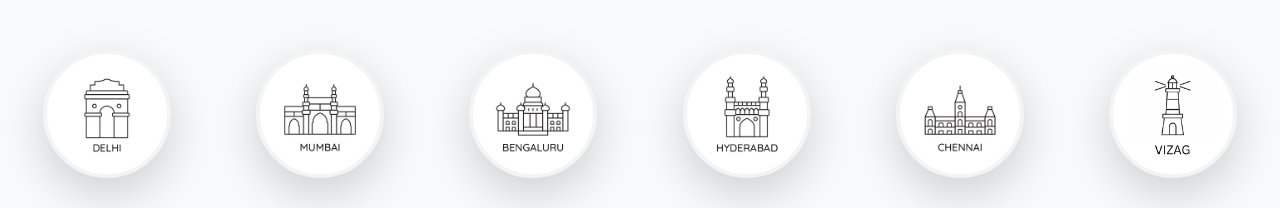
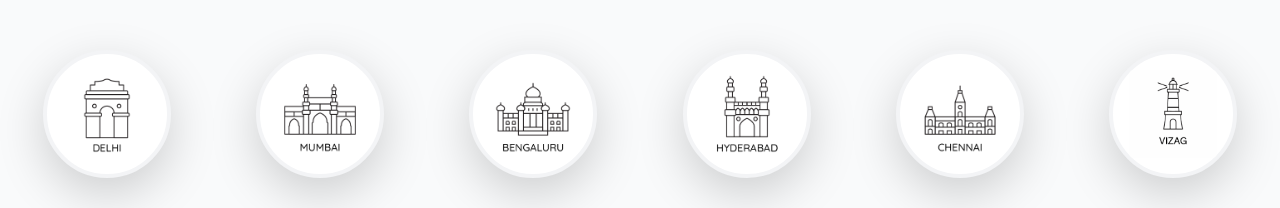
Before and after one commit to ravikumar2103/pglife, a React (Vite) app: page / in a window 1280 px wide. Shown: the part 1015-1223 px from the top of the page. Built offline with nearby package versions, Linux system fonts and the light colour scheme; no server answers; the database is empty.

Commit message:
Updated MajorCities.tsx

```diff
--- a/src/components/MajorCities.tsx
+++ b/src/components/MajorCities.tsx
@@ -38,7 +38,7 @@ const cities = [
   {
     name: 'VIZAG',
     key: 'vizag',
-    image: '/vizagcopy.png',
+    image: '/vizag.png',
     alt: 'Lighthouse - Vizag'
   }
 ];
```
Also changed, not shown: public/vizagcopy.png (deleted).
